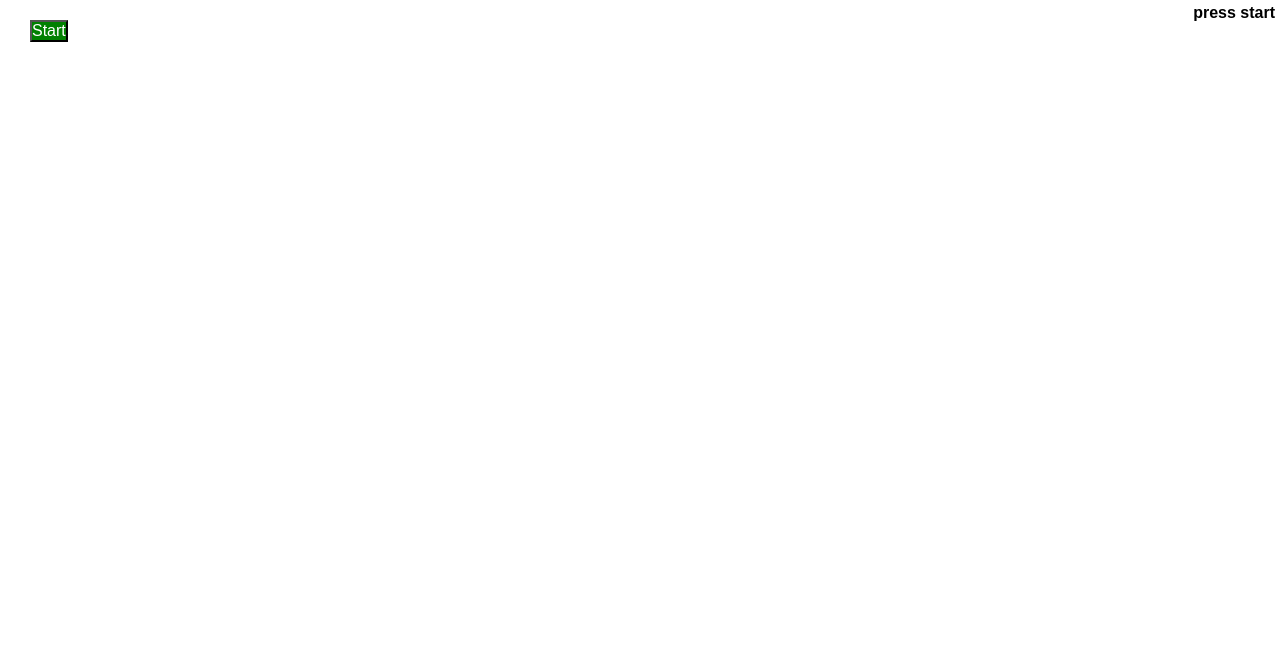
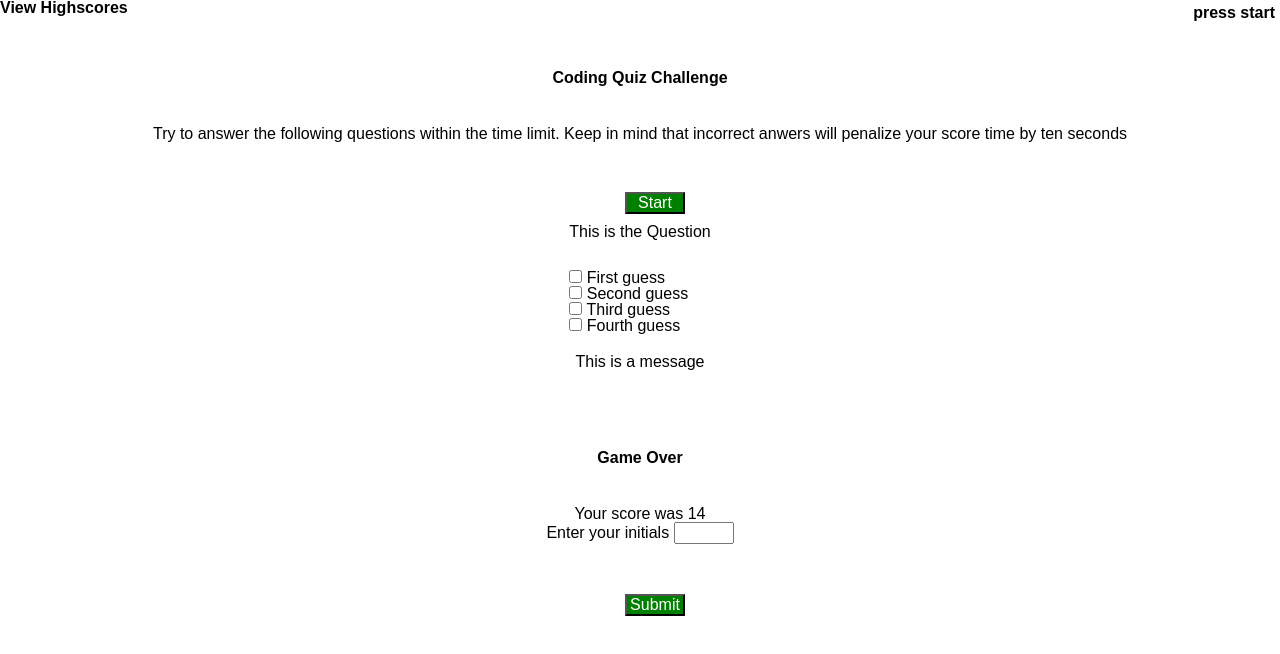
Before and after one commit to gmcmurray/Code-Quiz, a plain HTML site: page index.html in a window 1280 px wide. Drawn offline with Linux system fonts and the light colour scheme.

Commit message:
Added three pages in html with proper styling in CSS.  Plan is to hide/reveal pages during game.

```diff
--- a/index.html
+++ b/index.html
@@ -11,24 +11,51 @@
   <body>
     <header >
       <!-- <h1 class="welcome">Quiz</h1> -->
+      <h2 id="highscore">View Highscores</h2>
       <h2 id="countdown">press start</h2>
     </header>
-    <main>
+    <section id="page1">
+      <h1 style="margin: 40px">Coding Quiz Challenge</h1>
+      <p>Try to answer the following questions within the time limit.  Keep in mind that incorrect anwers will penalize your score time by ten seconds</p>
+      <button style="margin-top: 50px;background-color: green; color:white;margin-left: 30px;width: 60px;" id="Startbt">Start</button>
+    </section>
+    <section id="page2">
     <div id="questionanswers">
-      <section id="question">
-
+      <section id="question" style="margin-bottom: 30px;">
+      <p id="question"> This is the Question</p>
       </section>
-      <section id="answers">
-
+      <section id="guesses" style="flex-direction: column;">
+        <input type="checkbox" id="guess1">
+        <label for="guess1" id="guess1label">First guess</label>
+       <br>
+        <input type="checkbox" id="guess2">
+        <label for="guess2" id="guess2label">Second guess</label>
+        <br>
+        <input type="checkbox" id="guess3">
+        <label for="guess3" id="guess3label">Third guess</label>
+        <br>
+        <input type="checkbox" id="guess4">
+        <label for="guess4" id="guess4label">Fourth guess</label>
       </section>
     </div>
     <section id="messages">
-      <p id="particular"></p>
+      <p id="particular" >This is a message</p>
     </section>
+  </section>
+  <section id="page3">
+    <h1 style="margin: 40px">Game Over</h1>
+    <p>Your score was <span id="lastscore">14</span></p>
+    <div id="initsect" style="flex-flow: row;">
+      <label for="initials" id="initialtxt">Enter your initials</label>
+      <input type="text" id="initials" style="width:60px">
+    </div>
+    <button style="margin-top: 50px;background-color: green; color:white;margin-left: 30px;width: 60px;" id="Intialsbt">Submit</button>
+  </section>
 
 
-    <button style="background-color: green;color:white;margin-left: 30px;" id="Startbt">Start</button>
-  </main>
+
+
+
     <script src="script.js"></script>
   </body>
 </html>
--- a/style.css
+++ b/style.css
@@ -7,7 +7,22 @@
 header {
   display: flex;
   height: 20px;
-  justify-content: flex-end;
+  justify-content: space-between;
+
+}
+
+#page1, #page2, #page3{
+  display: flex;
+  flex-direction: column;
+  margin:10px 100px 10px 100px;
+  align-content:center;
+}
+#page1 *, #page2 *, #page3 *{
+  align-self: center;
+}
+
+#messages{
+  margin: 20px 40px 30px 40px;
 }
 
 #countdown {
```
